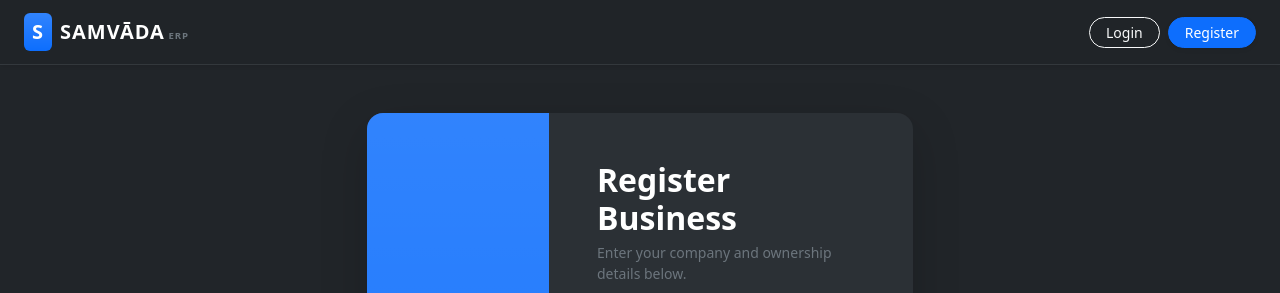
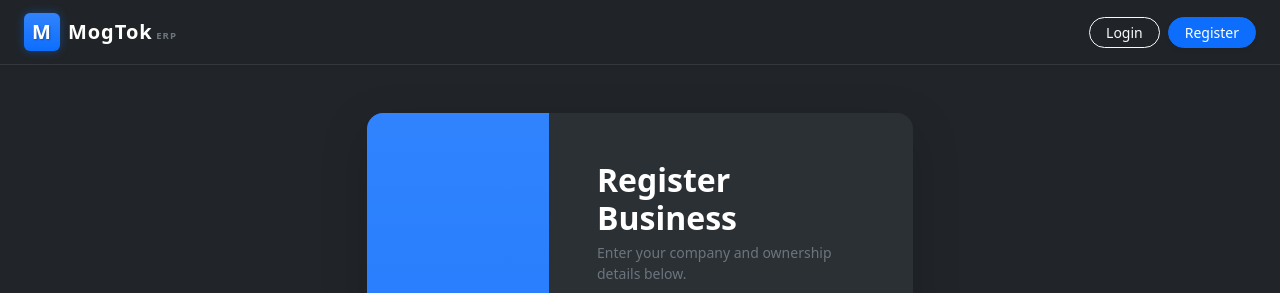
Before and after one commit to ShourovRoy/roybrains-erp-system, a Django app: page /signup/ in a window 1280 px wide. Shown: the top 293 px of the page. Run offline with Django 5.2, Linux system fonts and the light colour scheme; some libraries are stand-ins or nearby versions.

Commit message:
feat: Update navbar branding from 'SAMVĀDA' to 'MogTok' for consistency

```diff
--- a/templates/partials/navbar.html
+++ b/templates/partials/navbar.html
@@ -1,8 +1,9 @@
 <nav class="navbar navbar-expand-lg sticky-top navbar-dark bg-dark border-bottom border-secondary border-opacity-25 shadow-sm" style="backdrop-filter: blur(10px); background-color: rgba(33, 37, 41, 0.9) !important;">
   <div class="container-fluid px-4">
     <a class="navbar-brand fw-bold d-flex align-items-center" href="{% url 'home' %}">
-      <span class="bg-primary bg-gradient text-white px-2 py-1 rounded me-2">S</span>
-      <span class="text-white tracking-wider">SAMVĀDA<small class="text-secondary" style="font-size: 0.6rem; letter-spacing: 1px;"> ERP</small></span>
+      <span class="bg-primary bg-gradient text-white px-2 py-1 rounded me-2">M</span>
+
+      <span class="text-white tracking-wider">MogTok<small class="text-secondary" style="font-size: 0.6rem; letter-spacing: 1px;"> ERP</small></span>
     </a>
 
     <button class="navbar-toggler border-0" type="button" data-bs-toggle="collapse" data-bs-target="#mainNav" aria-controls="mainNav" aria-expanded="false" aria-label="Toggle navigation">
@@ -102,6 +103,10 @@
 
 <style>
   /* Premium Dark Navbar Tweaks */
+  .navbar-brand span.bg-primary {
+    box-shadow: 0 0 10px rgba(13, 110, 253, 0.4);
+    text-shadow: 1px 1px 2px rgba(0,0,0,0.3);
+  }
   .navbar-dark .nav-link {
     color: rgba(255, 255, 255, 0.7);
     transition: all 0.2s ease;
```
